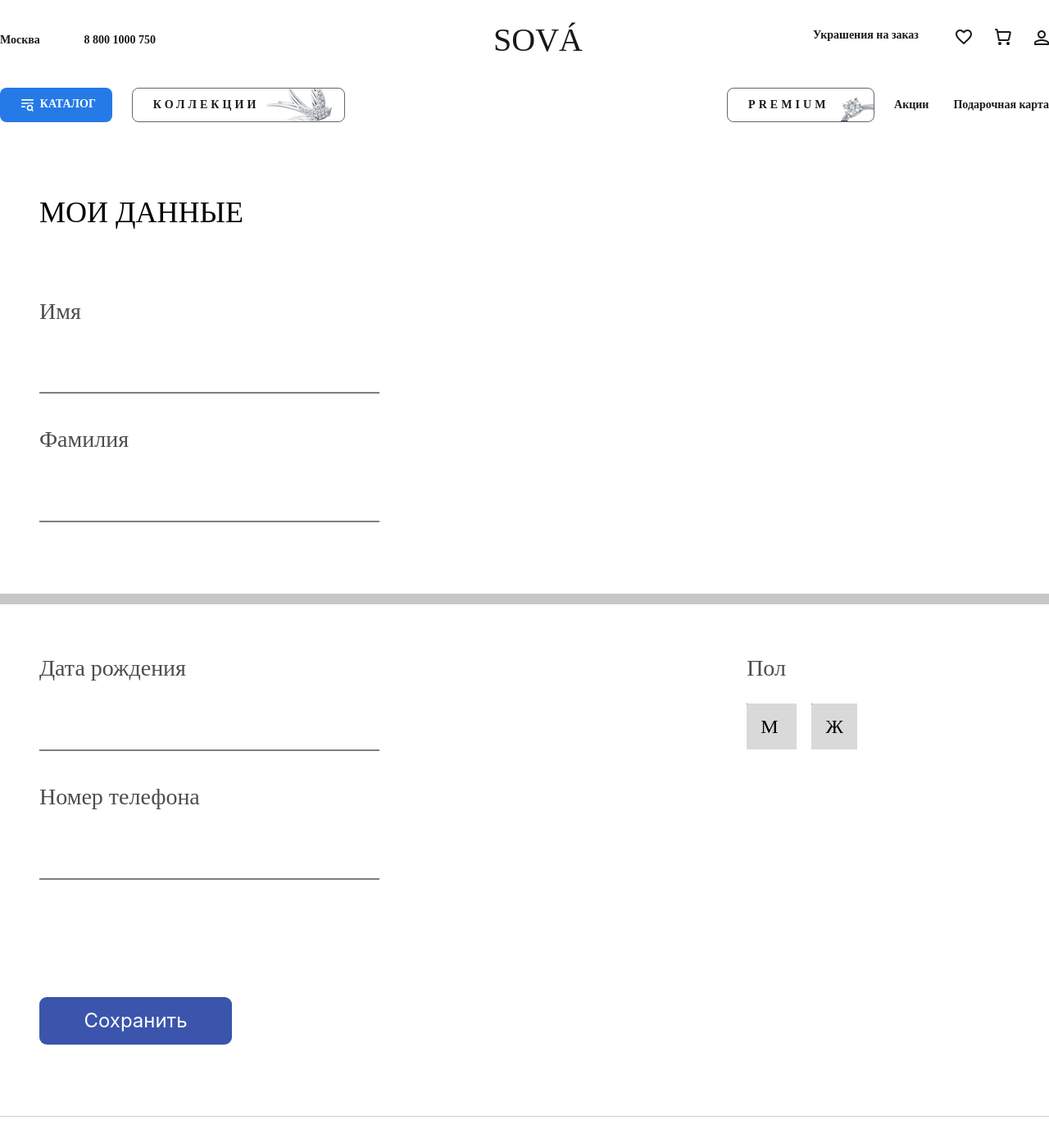
After one commit to soloviyshpak/Sova, a PHP site: page /profile-edit.html in a window 1280 px wide. The commit adds this page. Shown: the top 1394 px of the page at 82% size. Run offline with PHP 8.4, Linux system fonts and the light colour scheme; some web fonts are replaced.

Commit message:
added profile edit page

```diff
--- a/css/main.css
+++ b/css/main.css
@@ -2788,4 +2788,112 @@
 }
 .profile__footer-link:hover {
   text-decoration: underline;
+}
+
+.profile-edit__wrapper {
+  max-width: 1440px;
+  margin: 0 auto;
+  background: #c7c7c7;
+  border-radius: 13px;
+}
+
+.profile-edit__top {
+  background: #fff;
+  padding: 56px 234px 87px 48px;
+  display: flex;
+  flex-direction: column;
+}
+
+.profile-edit__title {
+  font-family: "Inria Serif";
+  font-weight: 300;
+  font-size: 36px;
+  color: #000;
+  margin-bottom: 69px;
+}
+
+.profile-edit__label {
+  font-family: "Inria Serif";
+  font-weight: 300;
+  font-size: 28px;
+  color: #4d4d4d;
+  display: flex;
+  flex-direction: column;
+  width: 415px;
+  margin-bottom: 34px;
+}
+.profile-edit__label:last-child {
+  margin: 0;
+}
+
+.profile-edit__input {
+  padding: 22px 0;
+  font-weight: 300;
+  font-size: 20px;
+  color: #000;
+  border-bottom: 2px solid #7e7e7e;
+}
+
+.profile-edit__bottom {
+  margin-top: 13px;
+  background: #fff;
+  padding: 56px 234px 87px 48px;
+  display: flex;
+  justify-content: space-between;
+}
+
+.profile-edit__bottom-right-title {
+  font-family: "Inria Serif";
+  font-weight: 300;
+  font-size: 28px;
+  color: #4d4d4d;
+  margin-bottom: 29px;
+}
+
+.profile-edit__gender-label {
+  margin-right: 18px;
+  font-size: 24px;
+  color: #000;
+  background: #d9d9d9;
+  padding: 15px 17px;
+  position: relative;
+}
+.profile-edit__gender-label:last-child {
+  margin: 0;
+}
+.profile-edit__gender-label:hover {
+  cursor: pointer;
+}
+
+.profile-edit__gender-label--selected {
+  background: #fff;
+  border: 2px solid #000;
+}
+
+.profile-edit__gender-radio {
+  position: absolute;
+  width: 1px;
+  height: 1px;
+  top: 0;
+  left: 0;
+}
+
+.profile-edit__btnbox {
+  background: #fff;
+  padding: 56px 234px 87px 48px;
+}
+
+.profile-edit__save {
+  display: block;
+  width: 235px;
+  padding: 10px 0;
+  font-family: "Inter";
+  font-size: 24px;
+  color: #fff;
+  background: #3b55ac;
+  border-radius: 9px;
+  transition: all 0.3s;
+}
+.profile-edit__save:hover {
+  scale: 1.1;
 }/*# sourceMappingURL=main.css.map */
--- a/js/main.js
+++ b/js/main.js
@@ -95,3 +95,18 @@ $('.product__sizes-link').on('click', function (e) {
 
   $(this).addClass('product__sizes-link--selected');
 });
+
+// Profile gender select
+$('.profile-edit__gender-label').on('click', function () {
+  if (
+    $('.profile-edit__gender-label').hasClass(
+      'profile-edit__gender-label--selected'
+    )
+  ) {
+    $('.profile-edit__gender-label').removeClass(
+      'profile-edit__gender-label--selected'
+    );
+  }
+
+  $(this).addClass('profile-edit__gender-label--selected');
+});
--- /dev/null
+++ b/profile-edit.html
@@ -0,0 +1,189 @@
+<!DOCTYPE html>
+<html lang="ru">
+  <head>
+    <meta charset="UTF-8" />
+    <meta name="viewport" content="width=device-width, initial-scale=1.0" />
+    <title>Редактировать профиль – Sova</title>
+    <link rel="stylesheet" href="css/reset.css" />
+    <link
+      rel="stylesheet"
+      href="https://cdn.jsdelivr.net/npm/swiper@11/swiper-bundle.min.css"
+    />
+    <link rel="stylesheet" href="css/main.css" />
+  </head>
+  <body>
+    <div class="wrapper">
+      <header class="header-page">
+        <div class="container">
+          <div class="header-page__top">
+            <div class="header-page__left-block">
+              <a href="#" class="header-page__left-city">Москва</a>
+              <a href="tel:+78001000750" class="header-page__left-phone"
+                >8 800 1000 750</a
+              >
+            </div>
+            <a href="index.html" class="header-page__logo">SOVÁ</a>
+            <div class="header-page__right-block">
+              <a href="order.html" class="header-page__right-decor"
+                >Украшения на заказ</a
+              >
+              <div class="header-page__right-block_account">
+                <a href="#" class="header-page__right-favourite"
+                  ><svg
+                    width="20"
+                    height="19"
+                    viewBox="0 0 20 19"
+                    fill="none"
+                    xmlns="http://www.w3.org/2000/svg"
+                  >
+                    <path
+                      fill-rule="evenodd"
+                      clip-rule="evenodd"
+                      d="M10.1 15.55L10 15.65L9.89 15.55C5.14 11.24 2 8.39 2 5.5C2 3.5 3.5 2 5.5 2C7.04 2 8.54 3 9.07 4.36H10.93C11.46 3 12.96 2 14.5 2C16.5 2 18 3.5 18 5.5C18 8.39 14.86 11.24 10.1 15.55ZM14.5 0C12.76 0 11.09 0.81 10 2.08C8.91 0.81 7.24 0 5.5 0C2.42 0 0 2.41 0 5.5C0 9.27 3.4 12.36 8.55 17.03L10 18.35L11.45 17.03C16.6 12.36 20 9.27 20 5.5C20 2.41 17.58 0 14.5 0Z"
+                      fill="black"
+                      fill-opacity="0.9"
+                    />
+                  </svg>
+                </a>
+                <a href="#" class="header-page__right-basket"
+                  ><svg
+                    width="20"
+                    height="20"
+                    viewBox="0 0 20 20"
+                    fill="none"
+                    xmlns="http://www.w3.org/2000/svg"
+                  >
+                    <path
+                      fill-rule="evenodd"
+                      clip-rule="evenodd"
+                      d="M0 1C0 0.734784 0.105357 0.48043 0.292893 0.292893C0.48043 0.105357 0.734784 0 1 0H1.768C2.23533 0.000182706 2.68784 0.164012 3.04697 0.463045C3.4061 0.762078 3.64918 1.17743 3.734 1.637L3.986 3H17.743C18.0439 2.99996 18.341 3.06782 18.612 3.19852C18.8831 3.32923 19.1211 3.51941 19.3084 3.7549C19.4958 3.99039 19.6276 4.26512 19.694 4.55861C19.7604 4.8521 19.7597 5.1568 19.692 5.45L17.846 13.45C17.7442 13.8908 17.4959 14.2841 17.1418 14.5656C16.7876 14.8472 16.3484 15.0003 15.896 15H5.019C4.77904 15.0044 4.54549 14.9224 4.36098 14.769C4.17647 14.6155 4.05332 14.4008 4.014 14.164L1.768 2H1C0.734784 2 0.48043 1.89464 0.292893 1.70711C0.105357 1.51957 0 1.26522 0 1ZM5.832 13H15.897L17.743 5H4.355L5.832 13ZM6 16C5.46957 16 4.96086 16.2107 4.58579 16.5858C4.21071 16.9609 4 17.4696 4 18C4 18.5304 4.21071 19.0391 4.58579 19.4142C4.96086 19.7893 5.46957 20 6 20C6.53043 20 7.03914 19.7893 7.41421 19.4142C7.78929 19.0391 8 18.5304 8 18C8 17.4696 7.78929 16.9609 7.41421 16.5858C7.03914 16.2107 6.53043 16 6 16ZM16 16C15.4696 16 14.9609 16.2107 14.5858 16.5858C14.2107 16.9609 14 17.4696 14 18C14 18.5304 14.2107 19.0391 14.5858 19.4142C14.9609 19.7893 15.4696 20 16 20C16.5304 20 17.0391 19.7893 17.4142 19.4142C17.7893 19.0391 18 18.5304 18 18C18 17.4696 17.7893 16.9609 17.4142 16.5858C17.0391 16.2107 16.5304 16 16 16Z"
+                      fill="black"
+                      fill-opacity="0.9"
+                    />
+                  </svg>
+                </a>
+                <a href="#" class="header-page__right-account">
+                  <svg
+                    width="18"
+                    height="18"
+                    viewBox="0 0 18 18"
+                    fill="none"
+                    xmlns="http://www.w3.org/2000/svg"
+                  >
+                    <path
+                      fill-rule="evenodd"
+                      clip-rule="evenodd"
+                      d="M9 0C11.762 0 14 2.238 14 5C14 7.762 11.762 10 9 10C6.238 10 4 7.762 4 5C4 2.238 6.238 0 9 0ZM9 2C7.35 2 6 3.35 6 5C6 6.65 7.35 8 9 8C10.65 8 12 6.65 12 5C12 3.35 10.65 2 9 2ZM18 15V17C18 17.2652 17.8946 17.5196 17.7071 17.7071C17.5196 17.8946 17.2652 18 17 18H1C0.734784 18 0.48043 17.8946 0.292893 17.7071C0.105357 17.5196 0 17.2652 0 17V15C0 12.33 6.33 11 9 11C11.67 11 18 12.33 18 15ZM9 12.9C6.03 12.9 1.9 14.36 1.9 15V16.1H16.1V15C16.1 14.36 11.97 12.9 9 12.9Z"
+                      fill="black"
+                      fill-opacity="0.9"
+                    />
+                  </svg>
+                </a>
+              </div>
+            </div>
+          </div>
+          <div class="header-page__second">
+            <div class="header-page__second-left">
+              <a href="catalog.html" class="header-page__second-catalog"
+                >КАТАЛОГ</a
+              >
+              <a href="#" class="header-page__second-collection">КОЛЛЕКЦИИ</a>
+            </div>
+            <div class="header-page__second-right">
+              <a href="premium.html" class="header-page__second-premium"
+                >PREMIUM</a
+              >
+              <a href="#" class="header-page__second-link">Акции</a>
+              <a href="#" class="header-page__second-link">Подарочная карта</a>
+            </div>
+          </div>
+        </div>
+      </header>
+      <main class="main">
+        <div class="profile-edit__wrapper">
+          <form class="profile-edit__form">
+            <div class="profile-edit__top">
+              <h2 class="profile-edit__title">МОИ ДАННЫЕ</h2>
+              <label class="profile-edit__label">
+                Имя
+                <input type="text" class="profile-edit__input" required />
+              </label>
+              <label class="profile-edit__label">
+                Фамилия
+                <input type="text" class="profile-edit__input" required />
+              </label>
+            </div>
+            <div class="profile-edit__bottom">
+              <div class="profile-edit__bottom-left">
+                <label class="profile-edit__label">
+                  Дата рождения
+                  <input type="text" class="profile-edit__input" required />
+                </label>
+                <label class="profile-edit__label">
+                  Номер телефона
+                  <input type="text" class="profile-edit__input" required />
+                </label>
+              </div>
+              <div class="profile-edit__bottom-right">
+                <h4 class="profile-edit__bottom-right-title">Пол</h4>
+                <label class="profile-edit__gender-label">
+                  М
+                  <input
+                    type="radio"
+                    class="profile-edit__gender-radio"
+                    name="gender"
+                  />
+                </label>
+                <label class="profile-edit__gender-label">
+                  Ж
+                  <input
+                    type="radio"
+                    class="profile-edit__gender-radio"
+                    name="gender"
+                  />
+                </label>
+              </div>
+            </div>
+            <div class="profile-edit__btnbox">
+              <button type="submit" class="profile-edit__save">
+                Сохранить
+              </button>
+            </div>
+          </form>
+        </div>
+      </main>
+      <footer class="footer-page">
+        <div class="container">
+          <div class="footer-page__inner">
+            <div class="footer-page__copy">
+              <a href="tel:+78007710105 " class="footer-page__copy-phone"
+                >8 800 771 01 05 </a
+              >
+              <span class="footer-page__copy-copyright">© 2024 SOVÁ</span>
+            </div>
+            <ul class="footer-page__socials">
+              <li class="footer-page__socials-item">
+                <a href="#" class="footer-page__socials-link"
+                  ><img src="img/icons/socials/tg.svg" alt="" />
+                </a>
+              </li>
+              <li class="footer-page__socials-item">
+                <a href="#" class="footer-page__socials-link"
+                  ><img src="img/icons/socials/whatsapp.svg" alt="" />
+                </a>
+              </li>
+              <li class="footer-page__socials-item">
+                <a href="#" class="footer-page__socials-link"
+                  ><img src="img/icons/socials/vk.svg" alt="" />
+                </a>
+              </li>
+            </ul>
+          </div>
+        </div>
+      </footer>
+    </div>
+  </body>
+  <script src="js/jquery-3.7.1.min.js"></script>
+  <script src="https://cdn.jsdelivr.net/npm/swiper@11/swiper-bundle.min.js"></script>
+  <script src="js/main.js"></script>
+</html>
--- /dev/null
+++ b/scss/blocks/_profile-edit.scss
@@ -0,0 +1,106 @@
+.profile-edit__wrapper {
+  max-width: 1440px;
+  margin: 0 auto;
+  background: #c7c7c7;
+  border-radius: 13px;
+}
+.profile-edit__form {
+}
+.profile-edit__top {
+  background: #fff;
+  padding: 56px 234px 87px 48px;
+  display: flex;
+  flex-direction: column;
+}
+.profile-edit__title {
+  font-family: 'Inria Serif';
+  font-weight: 300;
+  font-size: 36px;
+  color: #000;
+  margin-bottom: 69px;
+}
+.profile-edit__label {
+  font-family: 'Inria Serif';
+  font-weight: 300;
+  font-size: 28px;
+  color: #4d4d4d;
+  display: flex;
+  flex-direction: column;
+  width: 415px;
+  margin-bottom: 34px;
+
+  &:last-child {
+    margin: 0;
+  }
+}
+.profile-edit__input {
+  padding: 22px 0;
+  font-weight: 300;
+  font-size: 20px;
+  color: #000;
+  border-bottom: 2px solid #7e7e7e;
+}
+.profile-edit__bottom {
+  margin-top: 13px;
+  background: #fff;
+  padding: 56px 234px 87px 48px;
+  display: flex;
+  justify-content: space-between;
+}
+.profile-edit__bottom-left {
+}
+.profile-edit__bottom-right {
+}
+.profile-edit__bottom-right-title {
+  font-family: 'Inria Serif';
+  font-weight: 300;
+  font-size: 28px;
+  color: #4d4d4d;
+  margin-bottom: 29px;
+}
+.profile-edit__gender-label {
+  margin-right: 18px;
+  font-size: 24px;
+  color: #000;
+  background: #d9d9d9;
+  padding: 15px 17px;
+  position: relative;
+
+  &:last-child {
+    margin: 0;
+  }
+
+  &:hover {
+    cursor: pointer;
+  }
+}
+.profile-edit__gender-label--selected {
+  background: #fff;
+  border: 2px solid #000;
+}
+.profile-edit__gender-radio {
+  position: absolute;
+  width: 1px;
+  height: 1px;
+  top: 0;
+  left: 0;
+}
+.profile-edit__btnbox {
+  background: #fff;
+  padding: 56px 234px 87px 48px;
+}
+.profile-edit__save {
+  display: block;
+  width: 235px;
+  padding: 10px 0;
+  font-family: 'Inter';
+  font-size: 24px;
+  color: #fff;
+  background: #3b55ac;
+  border-radius: 9px;
+  transition: all 0.3s;
+
+  &:hover {
+    scale: 1.1;
+  }
+}
--- a/scss/main.scss
+++ b/scss/main.scss
@@ -56,5 +56,6 @@
 // Product page
 @import './blocks/product-page';
 
-// Profile page
+// Profile
 @import './blocks/profile';
+@import './blocks/profile-edit';
```
Also changed, not shown: css/main.min.css, 2 other files.
